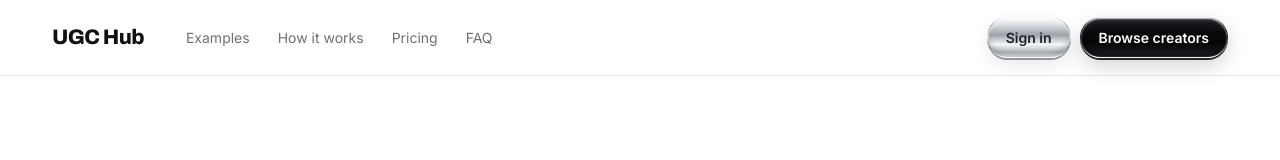
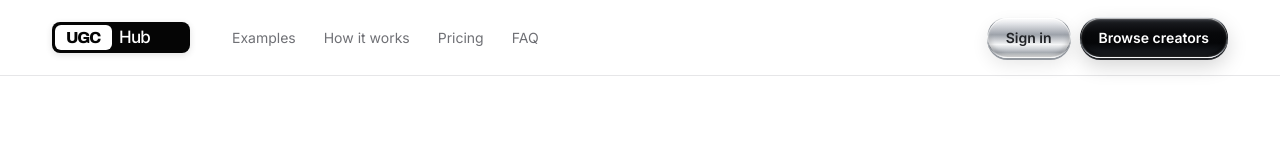
Before and after one commit to projectd101/UGC-Hub, a React (Vite) app: page / in a window 1280 px wide. Shown: the top 160 px of the page. Built offline with nearby package versions, Linux system fonts and the light colour scheme; no server answers.

Commit message:
Implement UGC Hub reference-style logo in header

```diff
--- a/src/pages/Landing.jsx
+++ b/src/pages/Landing.jsx
@@ -49,7 +49,7 @@ export default function Landing() {
   return (
     <div className={styles.page}>
       <header className={styles.header}><div className={styles.headerInner}>
-        <span className={styles.logo}>UGC Hub</span>
+        <span className={`${styles.logo} ugcBrandMark`} aria-label="UGC Hub"><span className="ugcBrandMark__ugc">UGC</span><span className="ugcBrandMark__hub">Hub</span></span>
         <nav className={styles.nav}><a href="#marketplace">Examples</a><a href="#how-it-works">How it works</a><a href="#pricing">Pricing</a><a href="#faq">FAQ</a></nav>
         <div className={styles.headerActions}><button className={styles.ghostBtn} onClick={goToSignIn}>Sign in</button><button className={styles.primaryBtn} onClick={goToSignIn}>Browse creators</button></div>
       </div></header>
```
